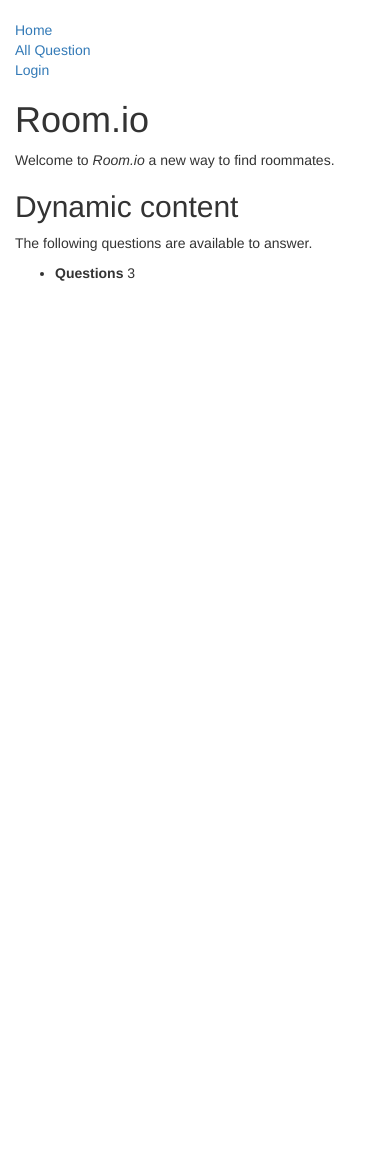
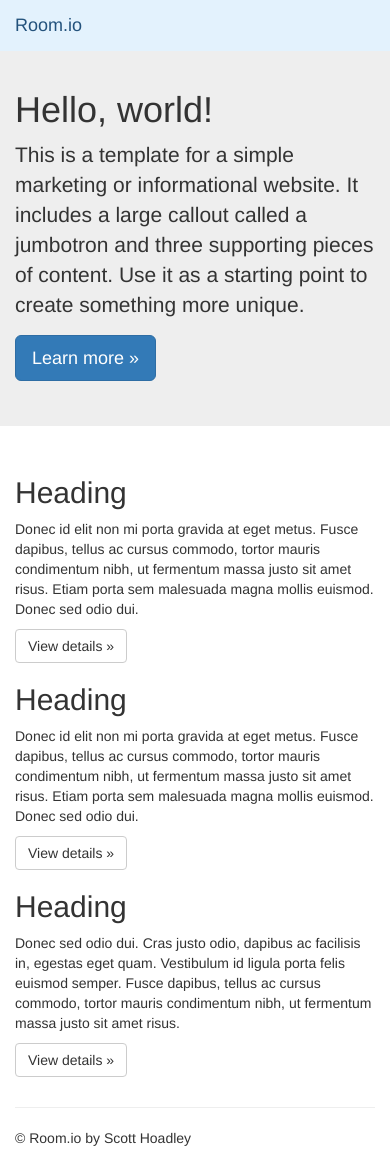
Before and after one commit to scotthoadley/roomio, a Django app: page /matcher/ in a window 390 px wide. Before the commit the page ends 281 px from the top, so only its background shows below. Run offline with Django 3.2, Linux system fonts and the light colour scheme; data comes from the database, SQL or seed files in the repository; both versions use the stored data as it was after the commit; some libraries are stand-ins or nearby versions.

Commit message:
tons o' work

```diff
--- a/matcher/static/css/styles.css
+++ b/matcher/static/css/styles.css
@@ -3,3 +3,5 @@
     padding: 0;
     list-style: none;
 }
+
+body { padding-top: 40px; }
--- a/matcher/templates/base_generic.html
+++ b/matcher/templates/base_generic.html
@@ -5,28 +5,69 @@
   {% block title %}<title>Room.io</title>{% endblock %}
   <meta charset="utf-8">
   <meta name="viewport" content="width=device-width, initial-scale=1">
-  <link rel="stylesheet" href="https://maxcdn.bootstrapcdn.com/bootstrap/3.3.7/css/bootstrap.min.css">
-  <script src="https://ajax.googleapis.com/ajax/libs/jquery/1.12.4/jquery.min.js"></script>
-  <script src="https://maxcdn.bootstrapcdn.com/bootstrap/3.3.7/js/bootstrap.min.js"></script>
 
   <!-- Add additional CSS in static file -->
   {% load static %}
   <link rel="stylesheet" href="{% static 'css/styles.css' %}">
+  <link rel="stylesheet" href="https://maxcdn.bootstrapcdn.com/bootstrap/3.3.7/css/bootstrap.min.css">
 </head>
 
 <body>
+<nav class="navbar navbar-fixed-top navbar-light" style="background-color: #e3f2fd;">
+      <div class="container">
+        <div class="navbar-header">
+          <button type="button" class="navbar-toggle collapsed" data-toggle="collapse" data-target="#navbar" aria-expanded="false" aria-controls="navbar">
+            <span class="sr-only">Toggle navigation</span>
+            <span class="icon-bar"></span>
+            <span class="icon-bar"></span>
+            <span class="icon-bar"></span>
+          </button>
+          <a class="navbar-brand" href="{% url 'index' %}">Room.io</a>
+        </div>
+      <div id="navbar" class="navbar-collapse collapse">
+          {% if user.is_authenticated %}
+              <li class="btn btn-lg dropdown navbar-form navbar-right">
+                <a href="#" class="dropdown-toggle" data-toggle="dropdown" role="button" aria-haspopup="true" aria-expanded="false">Dropdown <span class="caret"></span></a>
+                <ul class="dropdown-menu">
+                    <li><a href="{% url 'questions' %}">All Questions</a></li>
+                  <li><a href="{% url 'myanswers' %}">My Answers</a></li>
+                  <li><a href="{% url 'answer_view' %}">Answer Questions</a></li>
+                  <li role="separator" class="divider"></li>
+                  <li class="dropdown-header">Account</li>
+                  <li><a href="#">Settings</a></li>
+                  <li><a href="{% url 'logout'%}?next={{request.path}}">Logout</a></li>
+                </ul>
+              </li>
+          {% else %}
+          <form method="post" action="% url 'login'%}?next={{request.path}}" class="navbar-form navbar-right">
+              {% csrf_token %}
+              <div class="form-group">
+              <input type="text" placeholder="Username" name="username" id="id_username" class="form-control">
+            </div>
+            <div class="form-group">
+              <input type="password" placeholder="Password" name="password" id="id_password" class="form-control">
+            </div>
+            <button type="submit" value="login" class="btn btn-success">Sign in</button>
+              <input type="hidden" name="next" value="" />
+          </form>
 
-  <div class="container-fluid">
-
+            {% endif %}
+      </div>
+      </div>
+    </nav>
+    {% if user.is_authenticated %}
+      <div class="container">
         <div class="row">
           <div class="col-sm-2">
           {% block sidebar %}
           <ul class="sidebar-nav">
               <li><a href="{% url 'index' %}">Home</a></li>
-          <li><a href="{% url 'questions' %}">All Question</a></li>
+              <li><a href="{% url 'questions' %}">All Questions</a></li>
+              <p/>
              {% if user.is_authenticated %}
              <li>User: {{ user.get_username }}</li>
-         <li><a href="{% url 'my-answers' %}">My Answers</a></li>
+             <li><a href="{% url 'myanswers' %}">My Answers</a></li>
+             <li><a href="{% url 'answer_view' %}">Answer Questions</a></li
              <li><a href="{% url 'logout'%}?next={{request.path}}">Logout</a></li>
                {% else %}
                  <li><a href="{% url 'login'%}?next={{request.path}}">Login</a></li>
@@ -40,5 +81,48 @@
         </div>
 
       </div>
+{% else %}
+    <!-- Main jumbotron for a primary marketing message or call to action -->
+    <div class="jumbotron">
+      <div class="container">
+        <h1>Hello, world!</h1>
+        <p>This is a template for a simple marketing or informational website. It includes a large callout called a jumbotron and three supporting pieces of content. Use it as a starting point to create something more unique.</p>
+        <p><a class="btn btn-primary btn-lg" href="#" role="button">Learn more &raquo;</a></p>
+      </div>
+    </div>
+
+    <div class="container">
+      <!-- Example row of columns -->
+      <div class="row">
+        <div class="col-md-4">
+          <h2>Heading</h2>
+          <p>Donec id elit non mi porta gravida at eget metus. Fusce dapibus, tellus ac cursus commodo, tortor mauris condimentum nibh, ut fermentum massa justo sit amet risus. Etiam porta sem malesuada magna mollis euismod. Donec sed odio dui. </p>
+          <p><a class="btn btn-default" href="#" role="button">View details &raquo;</a></p>
+        </div>
+        <div class="col-md-4">
+          <h2>Heading</h2>
+          <p>Donec id elit non mi porta gravida at eget metus. Fusce dapibus, tellus ac cursus commodo, tortor mauris condimentum nibh, ut fermentum massa justo sit amet risus. Etiam porta sem malesuada magna mollis euismod. Donec sed odio dui. </p>
+          <p><a class="btn btn-default" href="#" role="button">View details &raquo;</a></p>
+       </div>
+        <div class="col-md-4">
+          <h2>Heading</h2>
+          <p>Donec sed odio dui. Cras justo odio, dapibus ac facilisis in, egestas eget quam. Vestibulum id ligula porta felis euismod semper. Fusce dapibus, tellus ac cursus commodo, tortor mauris condimentum nibh, ut fermentum massa justo sit amet risus.</p>
+          <p><a class="btn btn-default" href="#" role="button">View details &raquo;</a></p>
+        </div>
+      </div>
+
+      <hr>
+
+      <footer>
+        <p>&copy; Room.io by Scott Hoadley</p>
+      </footer>
+    </div> <!-- /container -->
+{% endif %}
+
 </body>
+
+  <script src="https://ajax.googleapis.com/ajax/libs/jquery/1.12.4/jquery.min.js"></script>
+  <script src="https://maxcdn.bootstrapcdn.com/bootstrap/3.3.7/js/bootstrap.min.js"></script>
+
+
 </html>
--- a/matcher/templates/useranswer_list.html
+++ b/matcher/templates/useranswer_list.html
@@ -12,7 +12,7 @@
         Answer: {{ user_answer.answer_option }}
         <br/>
         Answer Weight: {{ user_answer.answer_weight }}
-        <p/>
+        <p>
     {% endfor %}
     </ul>
 
--- a/matcher/urls.py
+++ b/matcher/urls.py
@@ -17,10 +17,10 @@
     url(r'^question/(?P<pk>\d+)$', views.QuestionDetailView.as_view(), name='question'),
 ]
 urlpatterns += [
-    url(r'^myanswers/$', views.UserAnswersListView.as_view(), name='my-answers'),
+    url(r'^myanswers/$', views.UserAnswersListView.as_view(), name='myanswers'),
 ]
 urlpatterns += [
-    url(r'^answers/create/$', views.AnswersCreate.as_view(), name='answers_create'),
+    url(r'^create/answers/$', views.AnswerView.as_view(), name='answer_view'),
     #url(r'^answers/(?P<pk>\d+)/update/$', views.AuthorUpdate.as_view(), name='author_update'),
     #url(r'^answers/(?P<pk>\d+)/delete/$', views.AuthorDelete.as_view(), name='author_delete'),
 ]
--- a/matcher/views.py
+++ b/matcher/views.py
@@ -4,6 +4,9 @@
 from django.contrib.auth.mixins import LoginRequiredMixin
 from django.views.generic.edit import CreateView, UpdateView, DeleteView
 from django.urls import reverse_lazy
+from django.db.models.query import QuerySet
+from django.views.generic.edit import FormView
+from .forms import AnswerForm
 
 def index(request):
     """
@@ -44,11 +47,22 @@
     #def get_queryset(self):
         #return Answers.objects.filter(created_by=self.request.user_id)
 
-class AnswersCreate(CreateView):
+# class AnswerView(generic.FormView):
+#     template_name = 'answers_form.html'
+#     form_class = AnswerForm
+#     success_url = reverse_lazy('myanswers')
+#
+#     def form_valid(self, form):
+#         #form.instance.created_by = self.request.user
+#         answer=form.save(commit=False)
+#         answer.
+#         return super(AnswerView, self).form_valid(form)
+
+class AnswerView(CreateView):
     model = Answers
     fields = ['question', 'answer_option', 'answer_weight']
 
     def form_valid(self, form):
         form.instance.created_by = self.request.user
-        return super(AnswersCreate, self).form_valid(form)
+        return super(AnswerView, self).form_valid(form)
         #success_url = reverse_lazy('my-answers')
```
Also changed, not shown: matcher/forms.py (added, +9 -0 lines), matcher/models.py (+30 -0 lines), matcher/templates/matcher/answers_form.html (+6 -4 lines), db.sqlite3, matcher/migrations/0025_auto_20170505_2310.py (added). Lines whose indentation alone changed are shown as unchanged.
